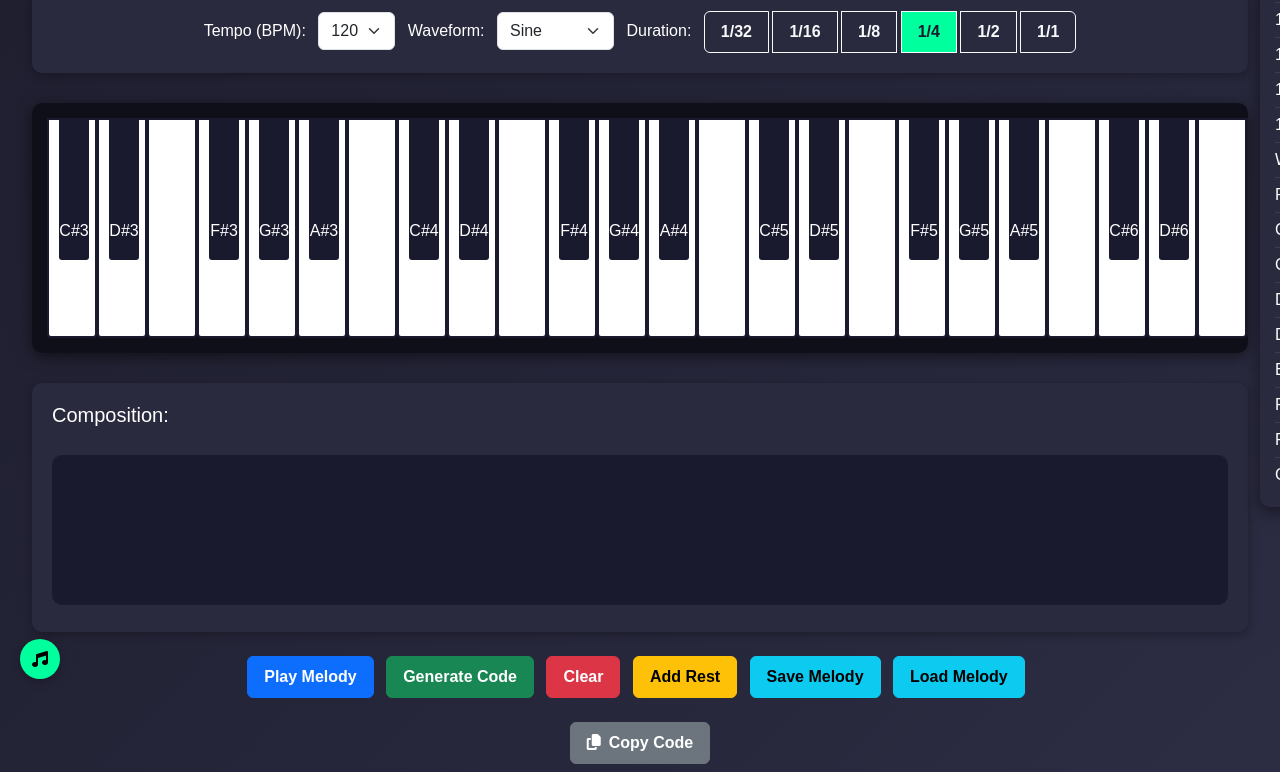
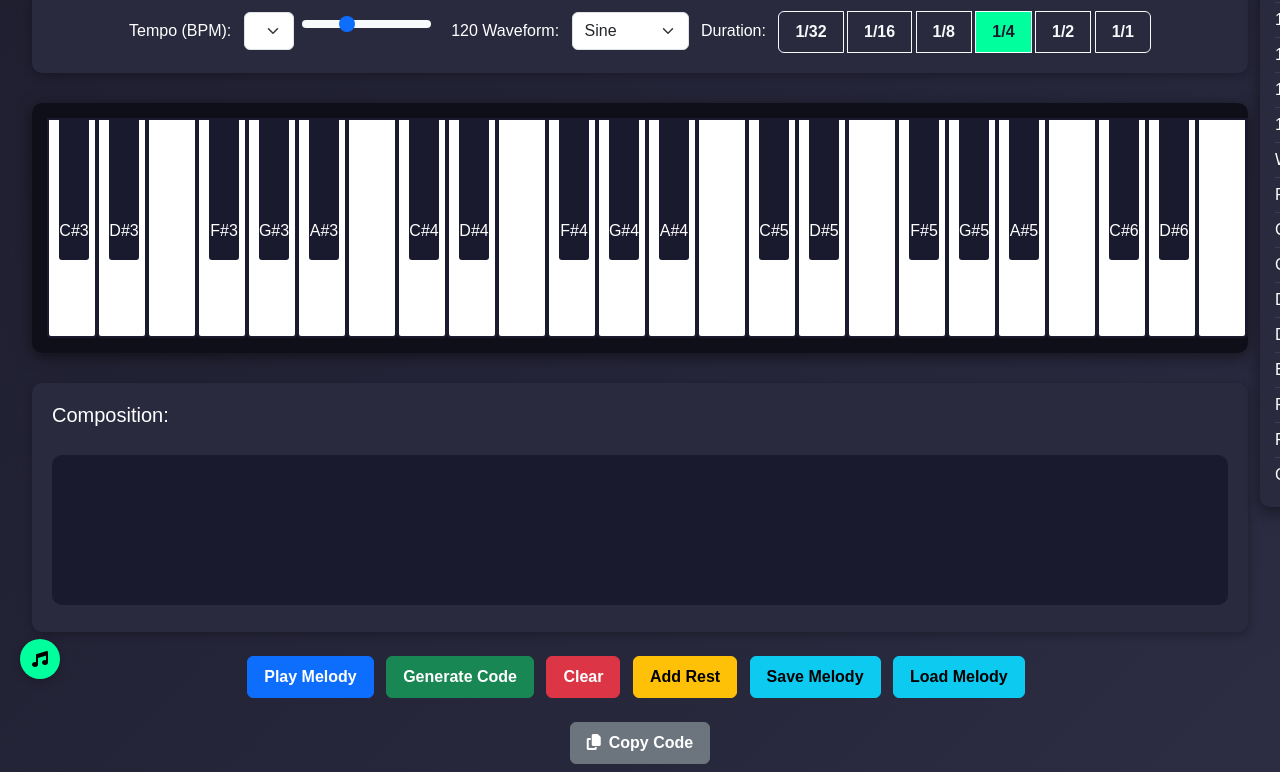
Before and after one commit to tudohuang/MelodyComposer, a plain HTML site: page app/index.html in a window 1280 px wide. Shown: the part 101-873 px from the top of the page. Drawn offline with nearby package versions, Linux system fonts and the light colour scheme.

Commit message:
Update index.html

```diff
--- a/app/index.html
+++ b/app/index.html
@@ -12,13 +12,12 @@
     <div class="container">
         <h1 class="text-center mb-4">Melody Composer - Buzzer Edition</h1>
         <div class="controls text-center mb-4">
-            <label class="me-2">Tempo (BPM):</label>
-            <select id="bpm" class="form-select d-inline-block w-auto me-2" onchange="updateBPM()">
-                <option value="60">60</option>
-                <option value="120" selected>120</option>
-                <option value="180">180</option>
-                <option value="240">240</option>
-            </select>
+                <label class="me-2">Tempo (BPM):</label>
+                <select id="bpm" class="form-select d-inline-block w-auto me-2" onchange="updateBPM()">
+                    <input type="range" id="bpm-slider" class="form-range d-inline-block w-auto me-2" min="60" max="240" step="1" value="120" onchange="updateBPM()">
+                    <span id="bpm-value" class="ms-2">120</span>
+                </select>
+
             <label class="me-2">Waveform:</label>
             <select id="wave_type" class="form-select d-inline-block w-auto me-2">
                 <option value="sine">Sine</option>
```
